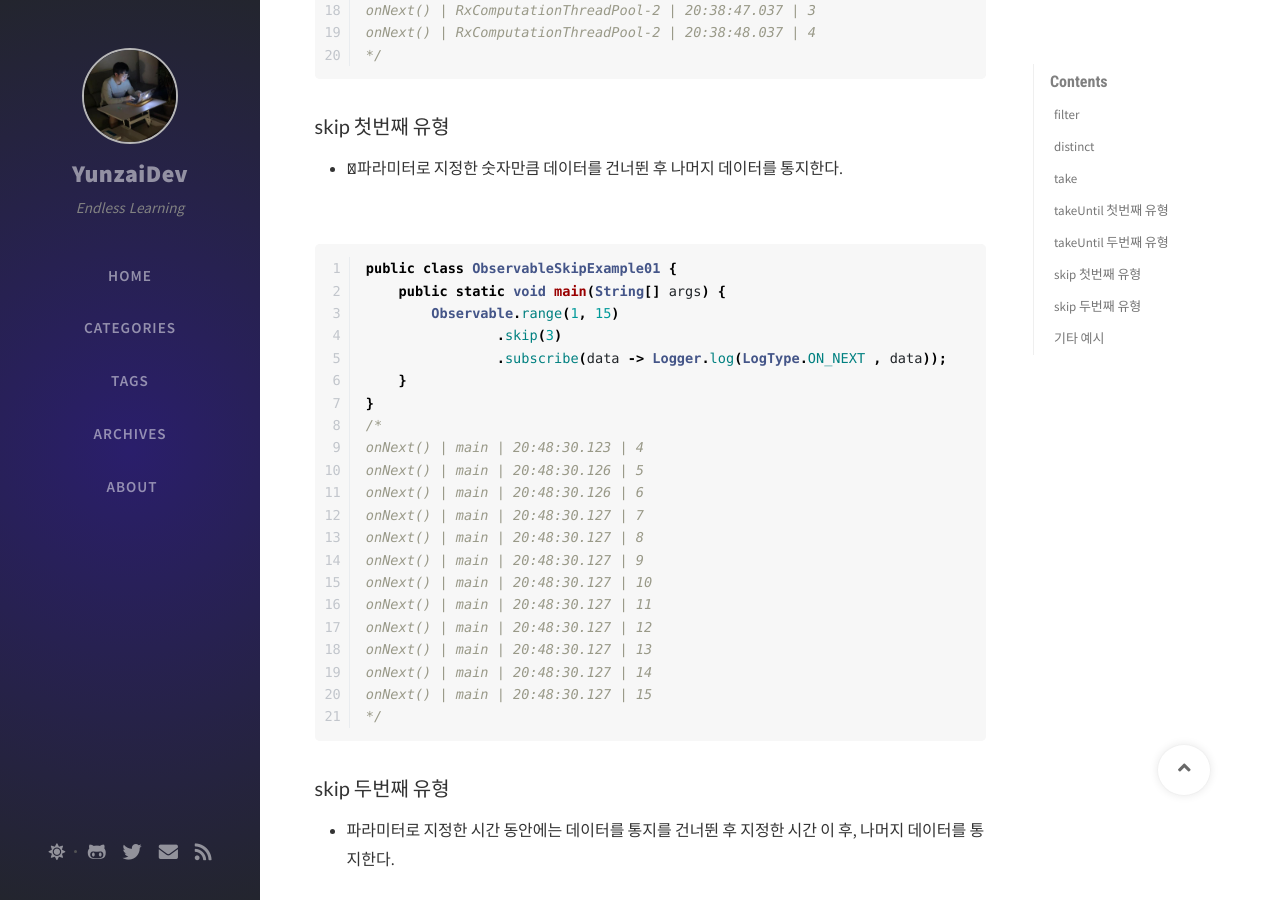
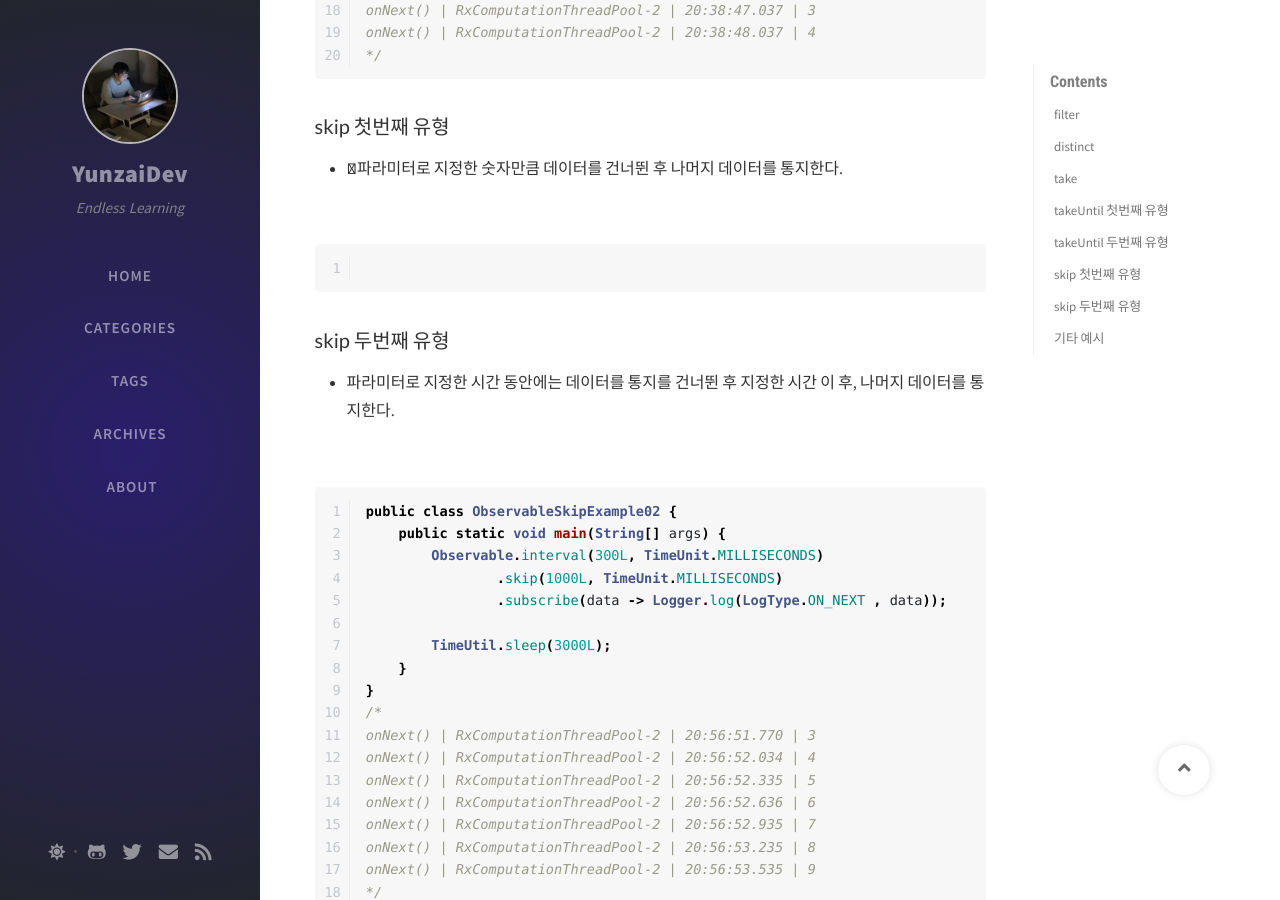
Before and after one commit to yunjaena/yunjaena.github.io, a Jekyll site: the page built from _posts/Android/RxJava/2020-12-12-RxJava_데이터_필터링_연산자.md, in a window 1280 px wide and 900 px high, scrolled down 4279 px. Built offline with Jekyll 4.4.1, drawn with Linux system fonts in a browser that asks for light colours; nearby versions of some CDN libraries; comment, search, counter and statistics services are not loaded.

Commit message:
Remove code for temp
Remove code for temp

````diff
--- a/_posts/Android/RxJava/2020-12-12-RxJava_데이터_필터링_연산자.md
+++ b/_posts/Android/RxJava/2020-12-12-RxJava_데이터_필터링_연산자.md
@@ -202,27 +202,7 @@
 ![skip](https://drive.google.com/uc?export=view&id=1Rt56OVqZzTGyvKsdPem754a0XEn9A5yS)
 
 ```java
-public class ObservableSkipExample01 {
-    public static void main(String[] args) {
-        Observable.range(1, 15)
-                .skip(3)
-                .subscribe(data -> Logger.log(LogType.ON_NEXT , data));
-    }
-}
-/*
-onNext() | main | 20:48:30.123 | 4
-onNext() | main | 20:48:30.126 | 5
-onNext() | main | 20:48:30.126 | 6
-onNext() | main | 20:48:30.127 | 7
-onNext() | main | 20:48:30.127 | 8
-onNext() | main | 20:48:30.127 | 9
-onNext() | main | 20:48:30.127 | 10
-onNext() | main | 20:48:30.127 | 11
-onNext() | main | 20:48:30.127 | 12
-onNext() | main | 20:48:30.127 | 13
-onNext() | main | 20:48:30.127 | 14
-onNext() | main | 20:48:30.127 | 15
-*/
+
 ```
 
 ### skip 두번째 유형
````
